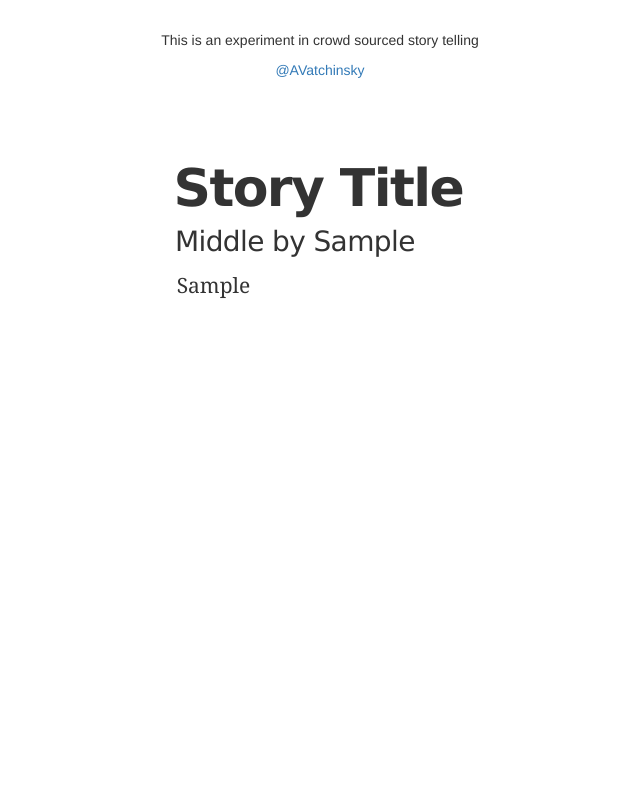
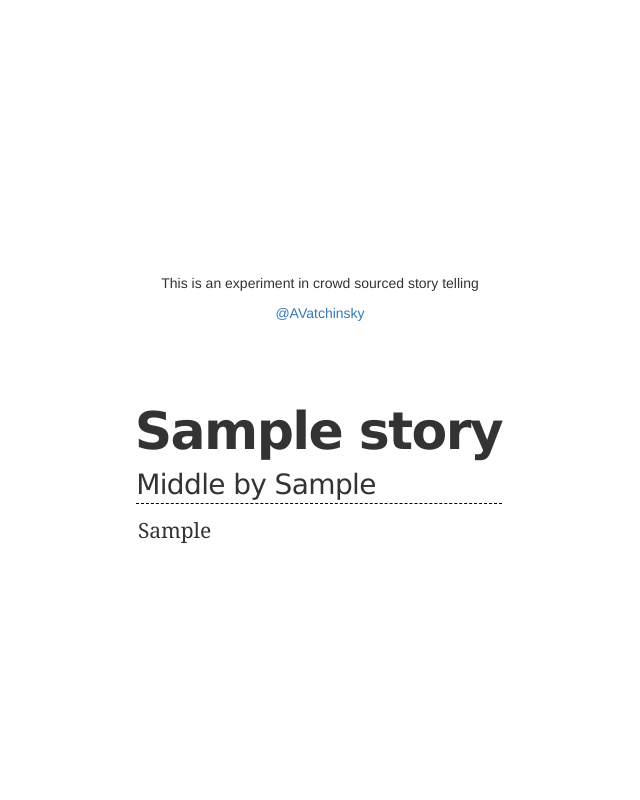
Before and after one commit to AVatch/StoryBot, a Django app: page / in a window 1280 px wide. Shown: the whole page, without its empty margins (320-960 px from the left). Run offline with Django 3.2, Linux system fonts and the light colour scheme; tables that the repository leaves empty hold one stand-in row (values such as "Sample post"); some libraries are stand-ins or nearby versions.

Commit message:
added a style

```diff
--- a/storyBot/static/styles/theme.css
+++ b/storyBot/static/styles/theme.css
@@ -1,34 +1,21 @@
-html{
-    height: 100%;
-}
-body{
-    min-height: 100%;
-}
-
-.container{
-    min-height: 100vh;
-}
-
-.v-flex-container{
+.vertical-center {
+    min-height: 100%;  /* Fallback for browsers do NOT support vh unit */
+    min-height: 100vh; /* These two lines are counted as one :-)       */
     display: flex;
     flex-direction: column;
     align-items: center;
     justify-content: center;
 }
 
-.h-flex-container{
+.horizontal-center {
     display: flex;
     flex-direction: row;
     align-items: center;
     justify-content: center;
 }
 
-.flex-start{
-    align-self: flex-start;
-}
-.flex-end{
-    align-self: flex-end;
-}
+
+
 
 .story{
 
@@ -65,6 +52,12 @@ body{
 }
 
 
+
+.fragment h4 {
+    border-bottom: 1px dashed black;
+}
+
+
 .about{
     padding: 30px;
     width: 100%;
--- a/storyBot/stories/templates/stories/stories.html
+++ b/storyBot/stories/templates/stories/stories.html
@@ -2,10 +2,10 @@
 
 {% block content %}
 
-<div class="v-flex-container">
+<div class="vertical-center">
 
 
-    <div class="flex-start about">
+    <div class="about">
 
         <p>This is an experiment in crowd sourced story telling</p>
         <p>
@@ -13,7 +13,7 @@
         </p>
 
         <div class="messege-us-btn-container animated rubberBand">
-        <div class="h-flex-container">
+        <div class="horizontal-center">
             <div class="fb-messengermessageus"
                 messenger_app_id="{{ FB_APP_ID }}"
                 page_id="{{ FB_PAGE_ID }}"
@@ -25,8 +25,9 @@
     </div>
 
     <div class="story">
-        <h2>Story Title</h2>
+        <h2>{{ story.title }}</h2>
         {% for fragment in fragments %}
+            <div class="fragment">
                 <h4> {% if fragment.position == 0 %}
                         Begining
                     {% elif fragment.position == 1 %}
@@ -35,7 +36,10 @@
                         End
                     {% endif %}
                     by {{ fragment.alias }}</h4>
+
                 <p>{{ fragment.fragment }}</p>
+            </div>
+
         {% endfor %}
     </div>
 
```
Lines whose indentation alone changed are shown as unchanged.
